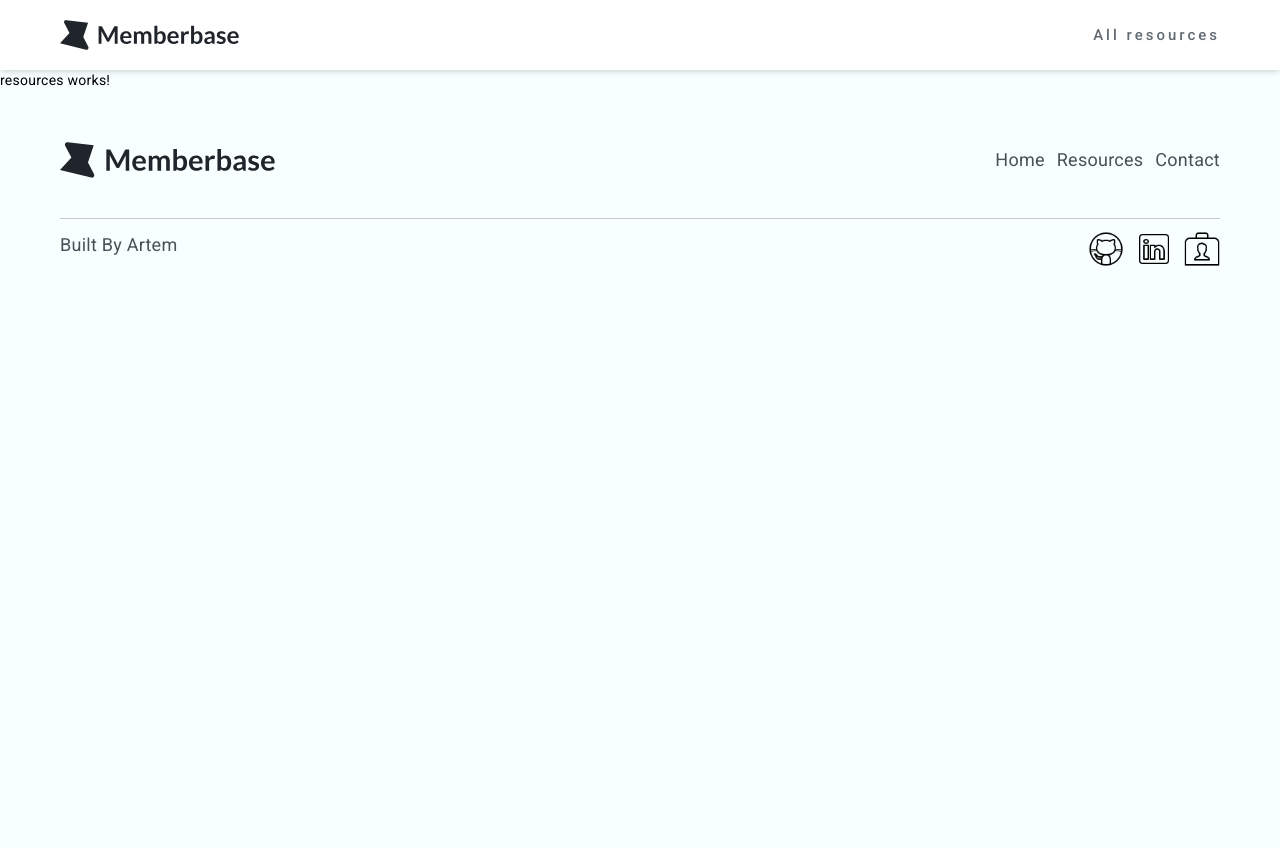
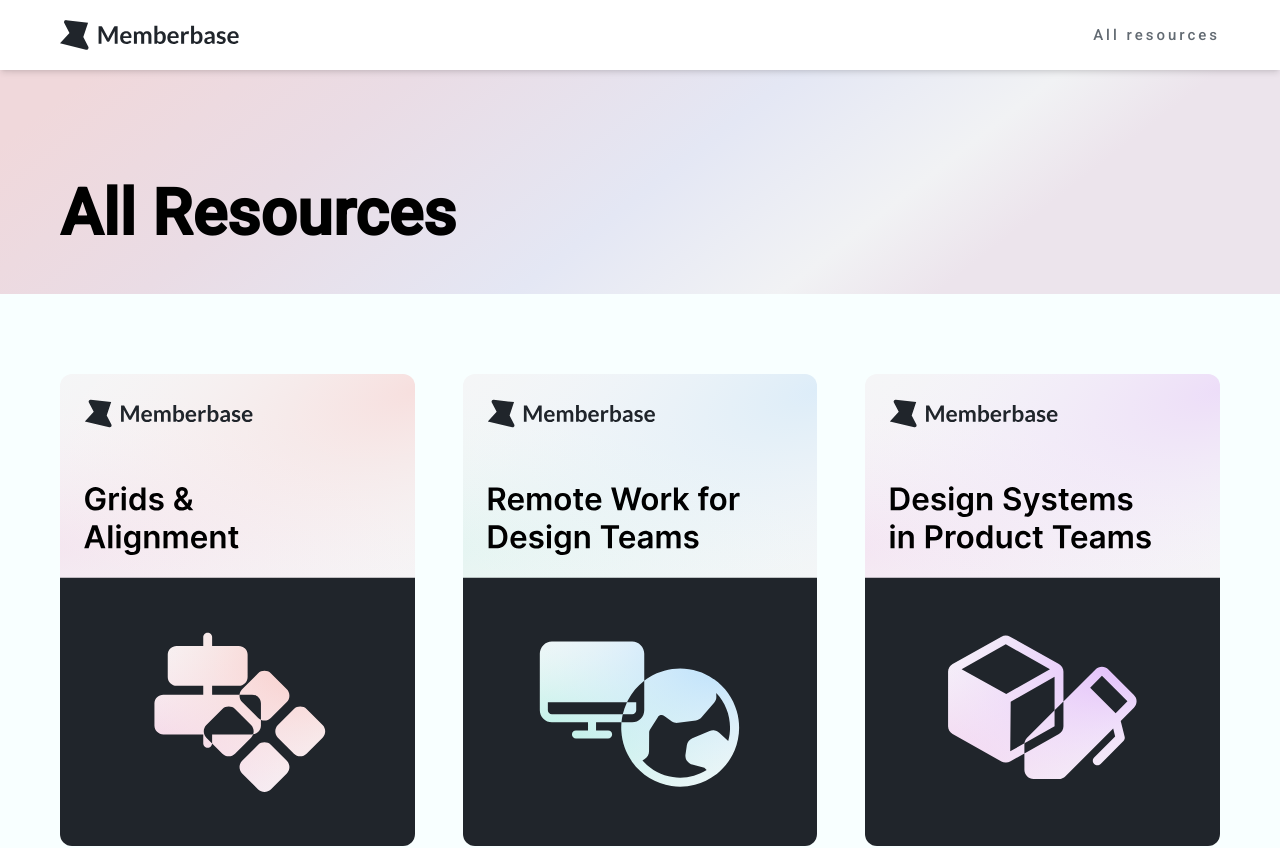
Before and after one commit to AtomMes/Memberbase, an Angular app: page /resources in a window 1280 px wide. Shown: the top 848 px of the page. Before the commit the page ends 800 px from the top, so only its background shows below. Built offline with nearby package versions, Linux system fonts and the light colour scheme.

Commit message:
added resources page,  hero bgc changed

```diff
--- a/src/app/components/navbar/navbar.component.html
+++ b/src/app/components/navbar/navbar.component.html
@@ -1,4 +1,4 @@
-<div class="bg-white shadow-md">
+<div class="bg-white shadow-md sticky top-0 left-0 z-50">
   <div
     class="flex justify-between w-full max-w-[1200px] px-5 mx-auto h-[70px] py-[20px] items-center tracking-[3px]"
   >
--- a/src/app/pages/home/components/hero/hero.component.ts
+++ b/src/app/pages/home/components/hero/hero.component.ts
@@ -17,7 +17,10 @@ import { Component } from "@angular/core";
             <button class="black-button">Get Access Now</button>
           </div>
           <div class="md:w-[50%] flex md:justify-center">
-            <img src="assets/images/heroImage.svg" class="h-[320px]" />
+            <img
+              src="assets/images/heroImage.svg"
+              class="h-[320px] mix-blend-multiply"
+            />
           </div>
         </div>
       </div>
--- a/src/app/pages/home/components/resources/resources.component.html
+++ b/src/app/pages/home/components/resources/resources.component.html
@@ -1,5 +1,5 @@
 <div
-  class="grid w-full max-w-[1200px] px-5 mx-auto auto-cols-[1fr] gap-x-[48px] gap-y-[32px] grid-cols-[1fr] md:grid-cols-[1fr,1fr] lg:grid-cols-[1fr,1fr,1fr] grid-rows-[auto]"
+  class="grid w-full max-w-[1200px] px-5 mx-auto auto-cols-[1fr] gap-x-[48px] gap-y-[32px] grid-cols-[1fr] sm:grid-cols-[1fr,1fr] lg:grid-cols-[1fr,1fr,1fr] grid-rows-[auto]"
 >
   <div
     *ngFor="let resource of resources"
--- /dev/null
+++ b/src/app/pages/resources/resources-page.component.html
@@ -0,0 +1,11 @@
+<div>
+  <div class="light-gradient pt-16 pb-6 md:pt-24 md:pb-8 mb-20">
+    <div
+      class="w-full max-w-[1200px] px-5 mx-auto text-black text-5xl md:text-[64px] font-semibold leading-normal"
+    >
+      All Resources
+    </div>
+  </div>
+  <app-recourses />
+  <app-get-resource />
+</div>
--- a/src/app/pages/resources/resources-page.component.ts
+++ b/src/app/pages/resources/resources-page.component.ts
@@ -1,15 +1,7 @@
-import { Component } from '@angular/core';
+import { Component } from "@angular/core";
 
 @Component({
-  selector: 'app-resources-page',
-  template: `
-    <p>
-      resources works!
-    </p>
-  `,
-  styles: [
-  ]
+  selector: "app-resources-page",
+  templateUrl: "./resources-page.component.html",
 })
-export class ResourcesPageComponent {
-
-}
+export class ResourcesPageComponent {}
--- a/src/styles.css
+++ b/src/styles.css
@@ -34,14 +34,30 @@ html {
 }
 
 .light-gradient {
-  background: rgb(233, 159, 223);
+  background: rgb(240, 216, 219);
+  background: -moz-linear-gradient(
+    142deg,
+    rgba(240, 216, 219, 1) 6%,
+    rgba(234, 220, 229, 1) 27%,
+    rgba(228, 231, 244, 1) 51%,
+    rgba(241, 242, 244, 1) 68%,
+    rgba(236, 228, 236, 1) 78%
+  );
+  background: -webkit-linear-gradient(
+    142deg,
+    rgba(240, 216, 219, 1) 6%,
+    rgba(234, 220, 229, 1) 27%,
+    rgba(228, 231, 244, 1) 51%,
+    rgba(241, 242, 244, 1) 68%,
+    rgba(236, 228, 236, 1) 78%
+  );
   background: linear-gradient(
-    39deg,
-    rgba(233, 159, 223, 0.22731090727306547) 0%,
-    rgba(241, 125, 235, 0.18249298010219717) 24%,
-    rgba(247, 187, 247, 0.17128849830948) 52%,
-    rgba(247, 138, 255, 0.23011202772124473) 78%,
-    rgba(251, 87, 241, 0.23011202772124473) 100%
+    142deg,
+    rgba(240, 216, 219, 1) 6%,
+    rgba(234, 220, 229, 1) 27%,
+    rgba(228, 231, 244, 1) 51%,
+    rgba(241, 242, 244, 1) 68%,
+    rgba(236, 228, 236, 1) 78%
   );
 }
 
```
